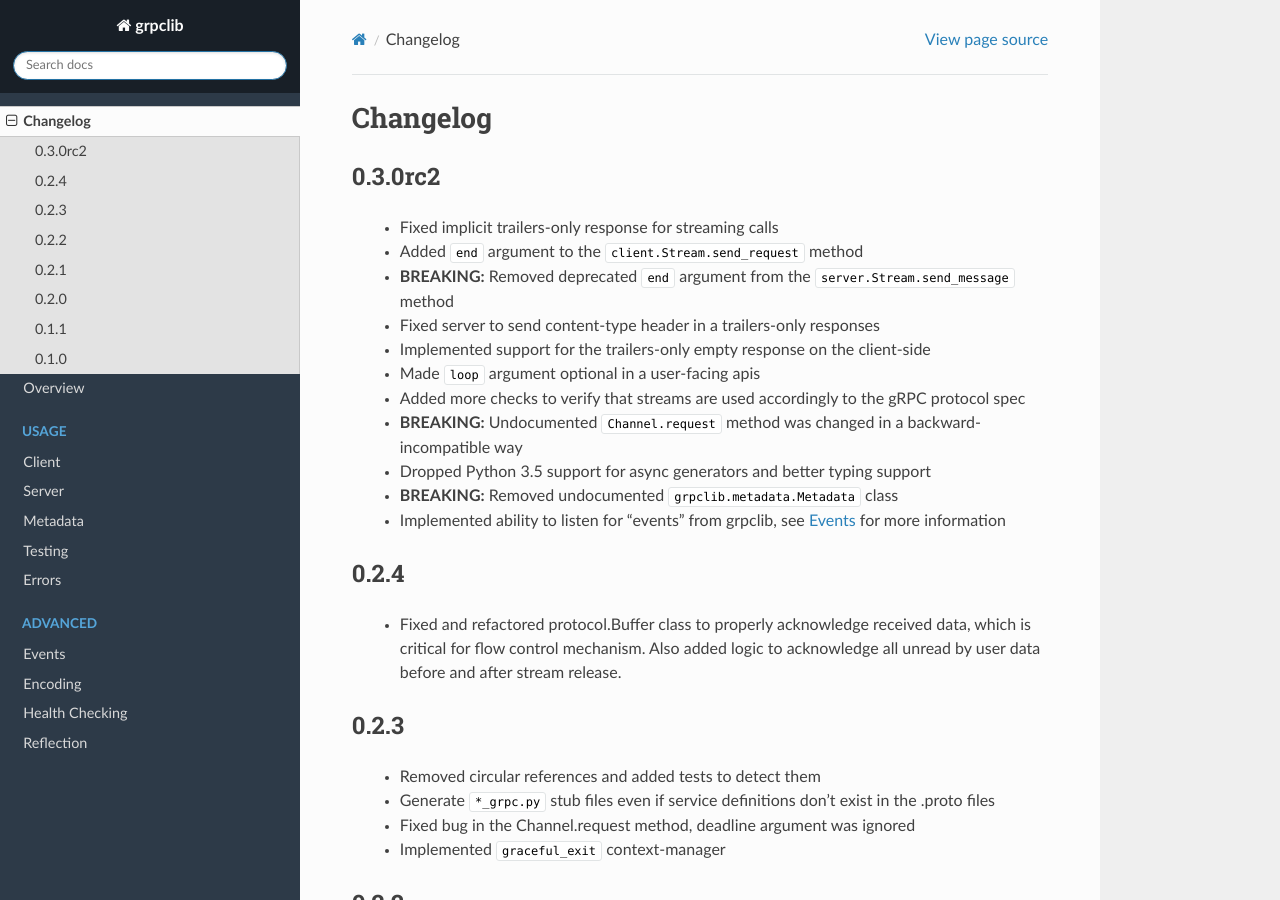
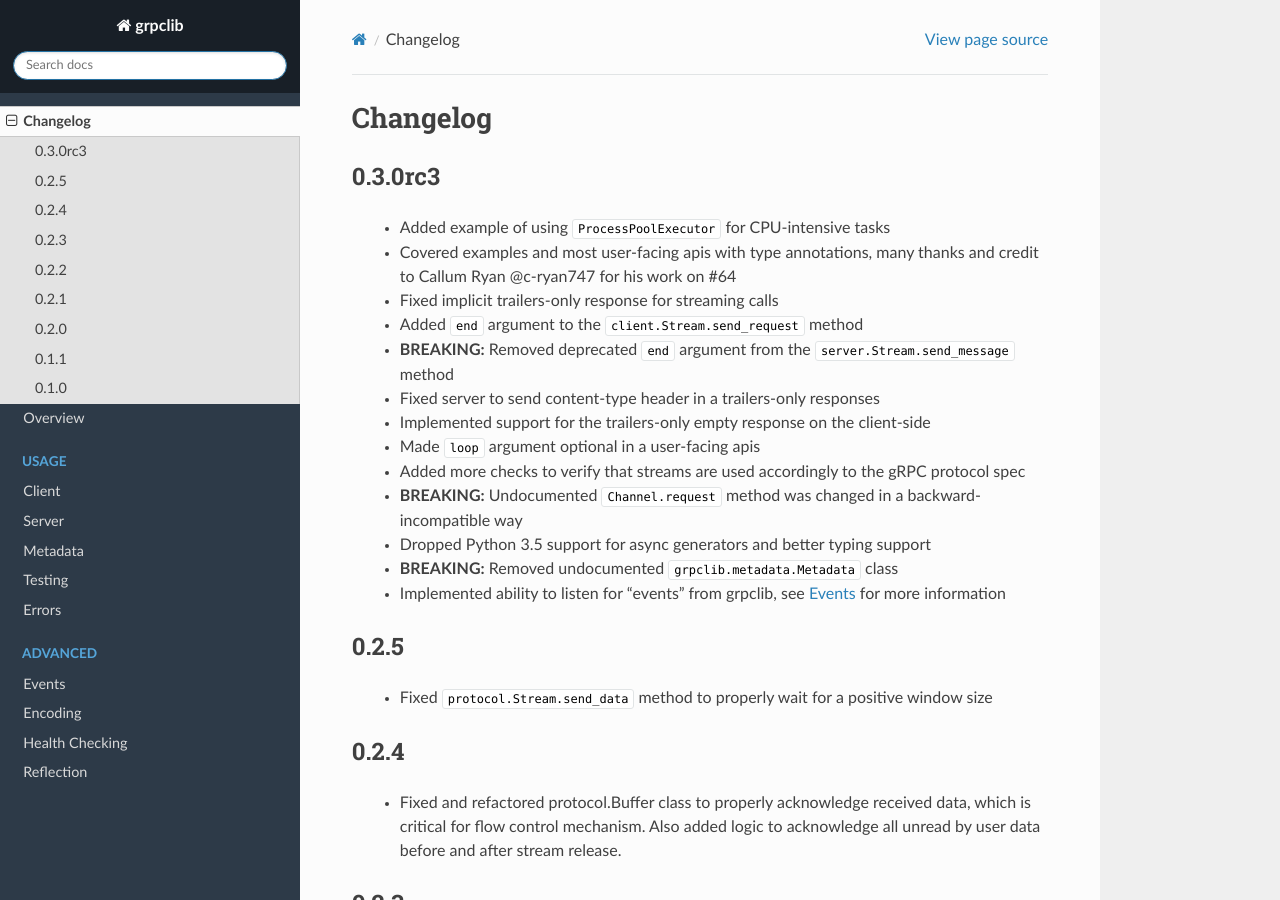
Before and after one commit to vmagamedov/grpclib, a Sphinx documentation site: the page built from docs/changelog/index.rst, in a window 1280 px wide and 900 px high. Built offline with Sphinx 7.4.7 and the Read the Docs theme 2.0.0, drawn with Linux system fonts in a browser that asks for light colours.

Commit message:
Updated changelog, issued 0.3.0rc3 release candidate

```diff
--- a/docs/changelog/index.rst
+++ b/docs/changelog/index.rst
@@ -1,9 +1,12 @@
 Changelog
 =========
 
-0.3.0rc2
+0.3.0rc3
 ~~~~~~~~
 
+  - Added example of using ``ProcessPoolExecutor`` for CPU-intensive tasks
+  - Covered examples and most user-facing apis with type annotations, many
+    thanks and credit to Callum Ryan @c-ryan747 for his work on #64
   - Fixed implicit trailers-only response for streaming calls
   - Added ``end`` argument to the ``client.Stream.send_request`` method
   - **BREAKING:** Removed deprecated ``end`` argument from the
@@ -19,6 +22,12 @@
   - **BREAKING:** Removed undocumented ``grpclib.metadata.Metadata`` class
   - Implemented ability to listen for "events" from grpclib, see
     :doc:`../events` for more information
+
+0.2.5
+~~~~~
+
+  - Fixed ``protocol.Stream.send_data`` method to properly wait for a positive
+    window size
 
 0.2.4
 ~~~~~
--- a/grpclib/__init__.py
+++ b/grpclib/__init__.py
@@ -1 +1 @@
-__version__ = '0.3.0rc2'
+__version__ = '0.3.0rc3'
```
